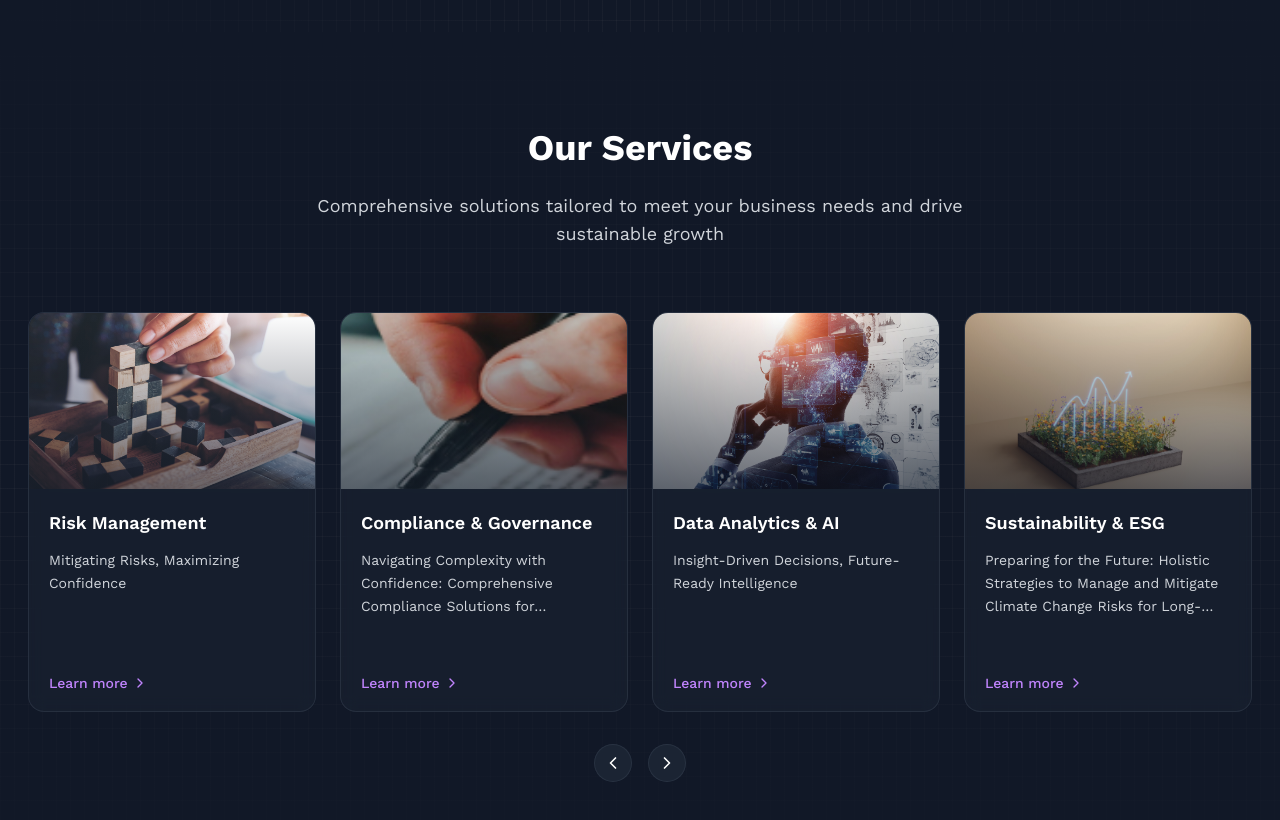
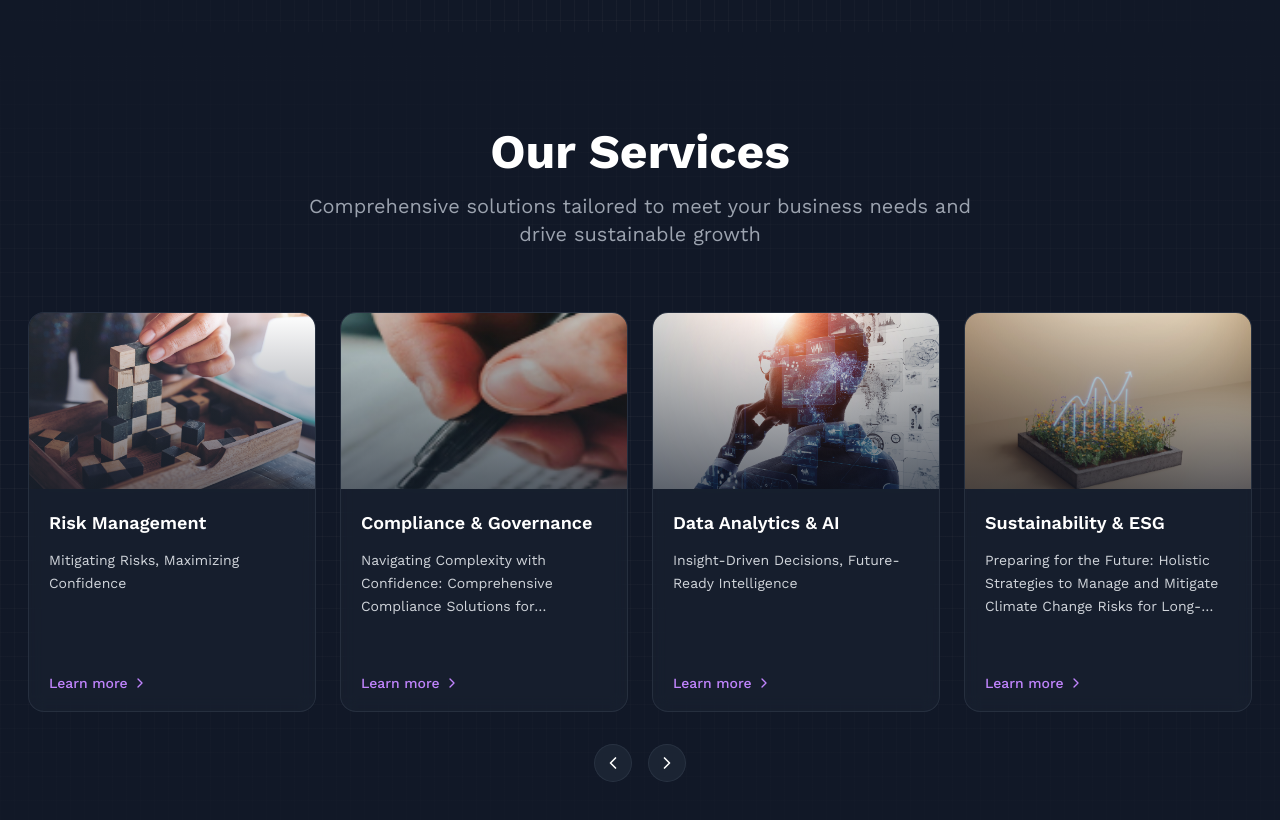
Before and after one commit to algoritt/algoritt-website, a Next.js app: page / in a window 1280 px wide. Shown: the part 1140-1960 px from the top of the page. Built offline with nearby package versions, Linux system fonts and the light colour scheme.

Commit message:
refactor(services): standardize services section header styling

```diff
--- a/src/components/ui/homepage/ServicesSection.tsx
+++ b/src/components/ui/homepage/ServicesSection.tsx
@@ -109,12 +109,12 @@ const ServicesSection: React.FC = () => {
           initial={{ opacity: 0, y: 20 }}
           animate={isInView ? { opacity: 1, y: 0 } : { opacity: 0, y: 20 }}
           transition={{ duration: 0.5 }}
-          className="text-center mb-16"
+          className="text-center mb-8 md:mb-16"
         >
-          <h2 className="text-4xl font-bold text-white mb-6">
+          <h2 className="text-3xl md:text-4xl lg:text-5xl font-bold text-white mb-4">
             Our Services
           </h2>
-          <p className="text-gray-300 text-lg max-w-2xl mx-auto">
+          <p className="text-gray-400 text-lg md:text-xl max-w-2xl mx-auto">
             Comprehensive solutions tailored to meet your business needs and drive sustainable growth
           </p>
         </motion.div>
```
